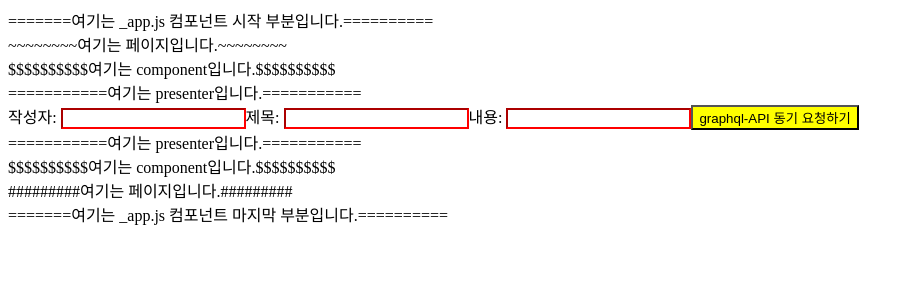
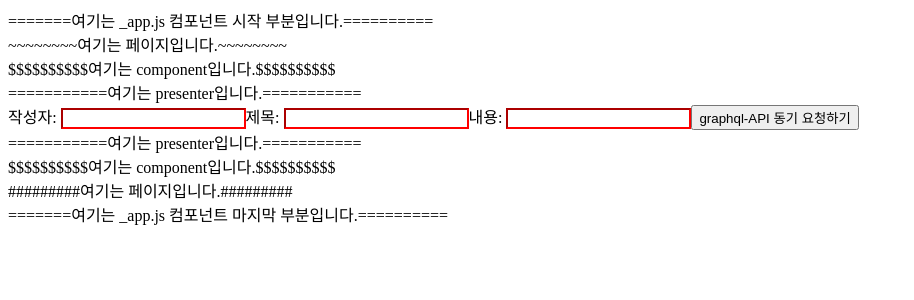
Before and after one commit to kim-jingyu/frontend, a Next.js app: page /section7/07-01-set-state in a window 1280 px wide. Shown: the top 300 px of the page, without its empty margins (0-914 px from the left). Built offline with nearby package versions, Linux system fonts and the light colour scheme.

Commit message:
feat(class): 버튼 색깔 control - true:yellow, false:gray

```diff
--- a/src/components/units/board/07-write/BoardWrite.container.js
+++ b/src/components/units/board/07-write/BoardWrite.container.js
@@ -5,6 +5,8 @@ import {CREATE_BOARD} from './BoardWrite.queries'
 
 export default function BoardWrite() {
     // state
+    const [isActive, setIsActive] = useState(false) // 버튼 색깔 control - true:yellow, false:gray
+
     const [writer, setWriter] = useState()
     const [title, setTitle] = useState()
     const [contents, setContents] = useState()
@@ -39,7 +41,7 @@ export default function BoardWrite() {
     return(
         <div>
             <div>$$$$$$$$$$여기는 component입니다.$$$$$$$$$$</div>
-            <BoardWriteUI onClickSubmit={onClickSubmit} onChangeWriter={onChangeWriter} onChangeTitle={onChangeTitle} onChangeContents={onChangeContents}/>
+            <BoardWriteUI onClickSubmit={onClickSubmit} onChangeWriter={onChangeWriter} onChangeTitle={onChangeTitle} onChangeContents={onChangeContents} isActive={isActive}/>
             <div>$$$$$$$$$$여기는 component입니다.$$$$$$$$$$</div>
         </div>
     )
--- a/src/components/units/board/07-write/BoardWrite.presenter.js
+++ b/src/components/units/board/07-write/BoardWrite.presenter.js
@@ -9,7 +9,7 @@ export default function BoardWriteUI(props) {
                 작성자: <RedInput type="text" onChange={props.onChangeWriter}></RedInput>
                 제목: <RedInput type="text" onChange={props.onChangeTitle}></RedInput>
                 내용: <RedInput type="text" onChange={props.onChangeContents}></RedInput>
-                <BlueButton onClick={props.onClickSubmit} isActive={true} >graphql-API 동기 요청하기</BlueButton>
+                <BlueButton onClick={props.onClickSubmit} isActive={props.isActive} >graphql-API 동기 요청하기</BlueButton>
             </div>
             <div>===========여기는 presenter입니다.===========</div>
         </div>
```
